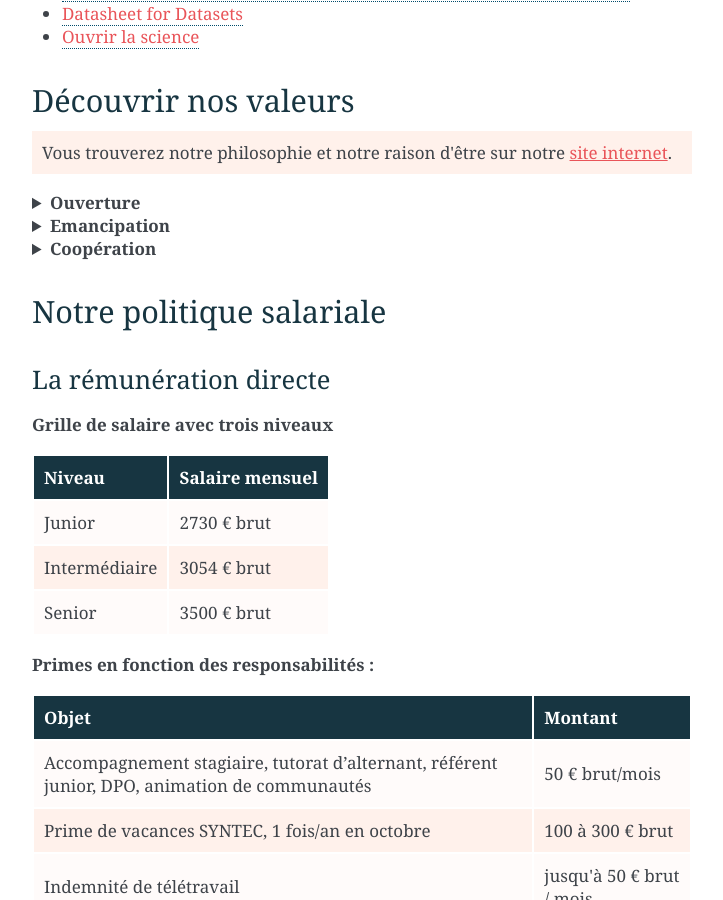
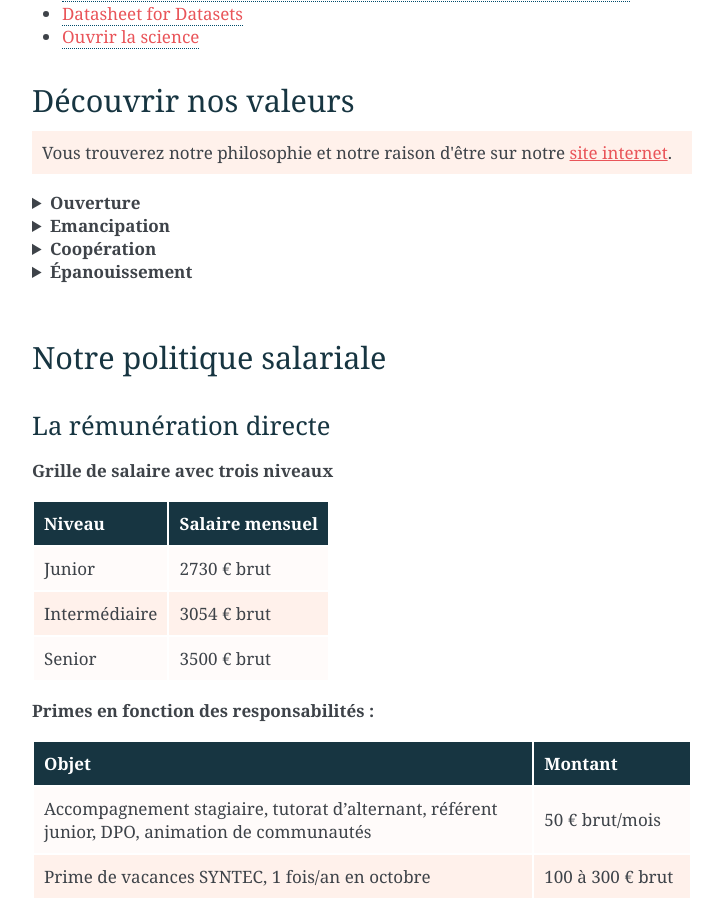
Before and after one commit to datactivist/documentation-datactivist, a Sphinx documentation site: the page built from docs/source/travailler-chez-datactivist.md, in a window 1280 px wide and 900 px high, scrolled down 1070 px. Shown: the whole window, without its empty margins (388-1111 px from the left). Built offline with Sphinx 7.4.7, drawn with Linux system fonts in a browser that asks for light colours.

Commit message:
Update travailler-chez-datactivist.md

```diff
--- a/docs/source/travailler-chez-datactivist.md
+++ b/docs/source/travailler-chez-datactivist.md
@@ -91,7 +91,7 @@ Concrètement :
 
 → Datactivist a co-fondé l’alliance **Data Publica** pour additionner nos forces à celles d’entreprises partageant nos valeurs en créant une marque commune pour accompagner les acteurs
 
-<details>
+</details>
 
 <details>
 <summary><b>Épanouissement</b></summary>
```
